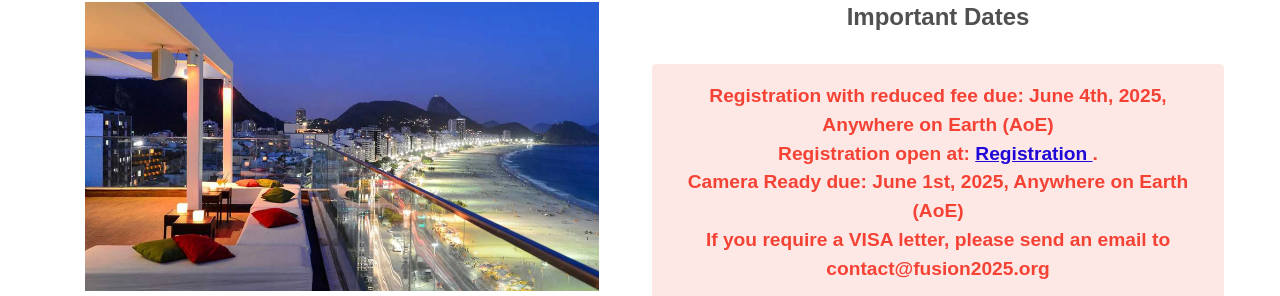
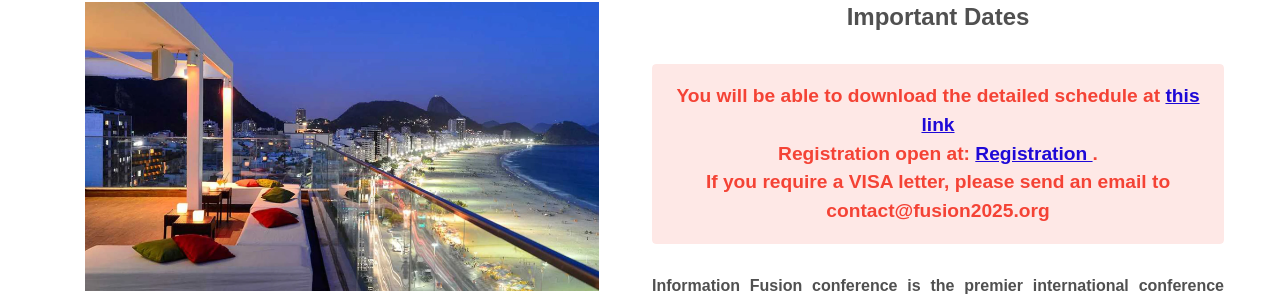
Before and after one commit to Fusion2025/web, a Nuxt app: page / in a window 1280 px wide. Shown: the part 651-947 px from the top of the page. Built offline with nearby package versions, Linux system fonts and the light colour scheme.

Commit message:
Update index.vue - updated schedule

```diff
--- a/pages/index.vue
+++ b/pages/index.vue
@@ -26,14 +26,13 @@
           color="red"
         >
           <p>
-            Registration with reduced fee due: June 4th, 2025, Anywhere on Earth (AoE)
+            You will be able to download the detailed schedule at <a href="https://drive.google.com/file/d/1O2d8wU9dDngrmjveDd65zuIbDTj293sj/view?usp=sharing"> this link</a>
           </p>
           <p>
             Registration open at:
             <a href="https://creacteve.com.br/en/proximos-eventos/fusion-2025/"> Registration </a>.
           </p>
-          <p>Camera Ready due: June 1st, 2025, Anywhere on Earth (AoE)</p>
-          <p>If you require a VISA letter, please send an email to contact@fusion2025.org</p>
+           <p>If you require a VISA letter, please send an email to contact@fusion2025.org</p>
         </v-alert>
         <p class="page-content pt-8">
           Information Fusion conference is the premier international conference
```
